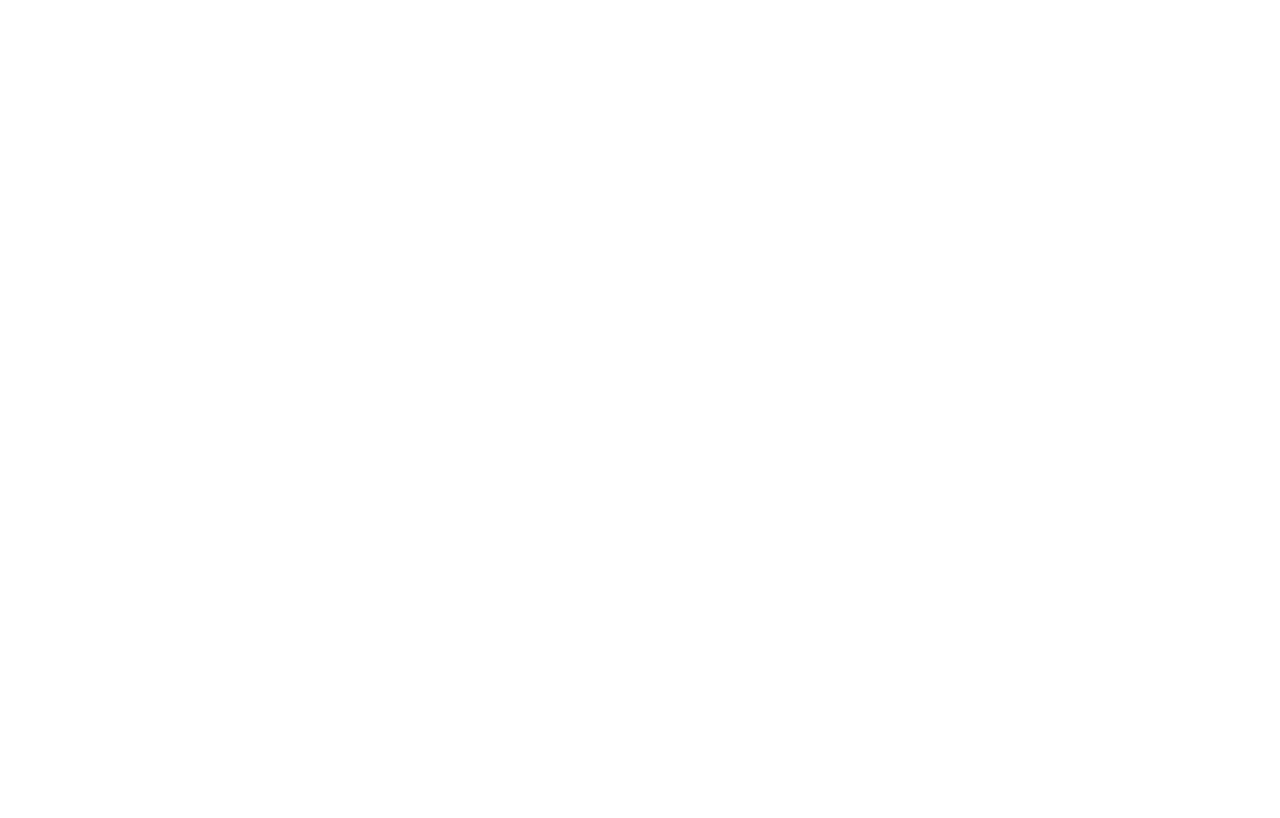
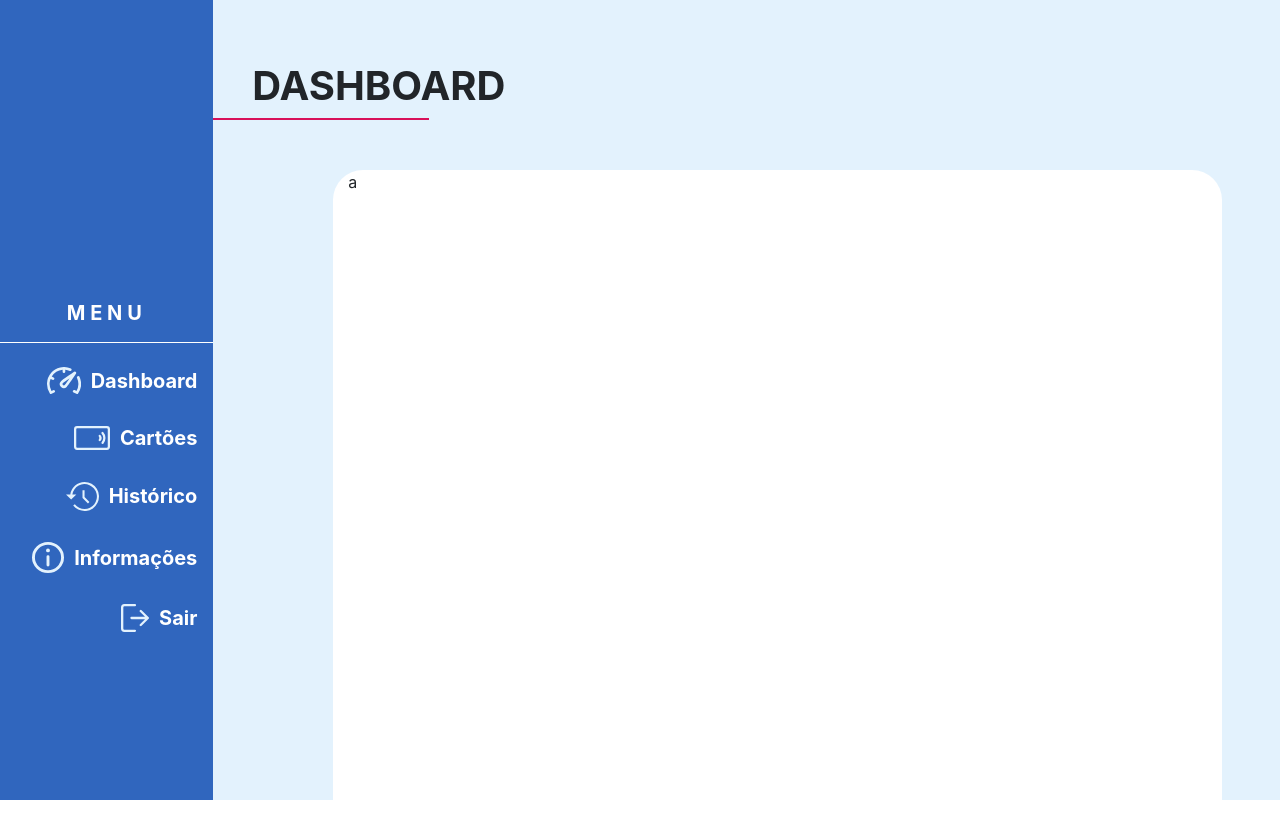
Before and after one commit to tiagobellaver/trabalhoLAB, a React (Create React App) app in the folder frontend/: page / in a window 1280 px wide. Built offline with nearby package versions, Linux system fonts and the light colour scheme.

Commit message:
Pages config

```diff
--- /dev/null
+++ b/frontend/src/components/Navbar/Navbar.jsx
@@ -0,0 +1,41 @@
+import React  from 'react';
+import { Container, Row, Col, Nav, NavItem, NavLink } from 'reactstrap';
+import { Image } from 'react-bootstrap';
+
+import Dashboard from '../../assets/dashboard.svg'
+import Cards from '../../assets/credit-card.svg';
+import Historic from '../../assets/history.svg';
+import Information from '../../assets/info.svg';
+import Logout from '../../assets/logout.svg';
+
+export default props =>
+<>
+    <Container fluid>
+        <Row>
+            <Col className="p-0 nav">
+                <Col className="p-0">
+                    <h2 className="nav-title">Menu</h2>
+                    <hr style={{borderColor: 'white'}} className="p-0"/>
+
+                    <Nav className="navbar-left">
+                        <NavItem>
+                            <NavLink href="/"><Image src={Dashboard} />Dashboard</NavLink>
+                        </NavItem>
+                        <NavItem>
+                            <NavLink href="/cartoes"><Image src={Cards} />Cartões</NavLink>
+                        </NavItem>
+                        <NavItem>
+                            <NavLink href="/historico"><Image src={Historic} />Histórico</NavLink>
+                        </NavItem>
+                        <NavItem>
+                            <NavLink href="/sobre"><Image src={Information} />Informações</NavLink>
+                        </NavItem>
+                        <NavItem>
+                            <NavLink href="/login"><Image src={Logout} />Sair</NavLink>
+                        </NavItem>
+                    </Nav>
+                </Col>
+            </Col>
+        </Row>
+    </Container>
+</>
--- a/frontend/src/main/App.css
+++ b/frontend/src/main/App.css
@@ -59,3 +59,12 @@
     width: 20%;
     border: 1px solid #D81159;
 }
+
+.content-container {
+    margin-top: 60px;
+    margin-left: 120px;
+    border-top-left-radius: 30px;
+    border-top-right-radius: 30px;
+    height: 81vh;
+    background-color: white;
+}
--- a/frontend/src/pages/about/About.jsx
+++ b/frontend/src/pages/about/About.jsx
@@ -1,6 +1,22 @@
 import React  from 'react';
+import { Container, Row, Col  } from 'reactstrap';
+
+import Navbar from '../../components/Navbar/Navbar';
 
 export default props =>
 <>
-Sobre
+    <Container fluid>
+        <Row>
+            <Col sm={2} md={2} lg={2} className="p-0 nav">
+                <Navbar />
+            </Col>
+            <Col sm={10} md={10} lg={10} className="p-0 main-context">
+                <h1 className="title-page">Sobre</h1>
+                <hr className="title-line"/>
+                <Col sm={10} md={10} lg={10} className="content-container">
+                    a
+                </Col>
+            </Col>
+        </Row>
+    </Container>
 </>
--- a/frontend/src/pages/cards/Cards.jsx
+++ b/frontend/src/pages/cards/Cards.jsx
@@ -1,6 +1,22 @@
 import React  from 'react';
+import { Container, Row, Col  } from 'reactstrap';
+
+import Navbar from '../../components/Navbar/Navbar';
 
 export default props =>
 <>
-Cartões
+    <Container fluid>
+        <Row>
+            <Col sm={2} md={2} lg={2} className="p-0 nav">
+                <Navbar />
+            </Col>
+            <Col sm={10} md={10} lg={10} className="p-0 main-context">
+                <h1 className="title-page">Cartões</h1>
+                <hr className="title-line"/>
+                <Col sm={10} md={10} lg={10} className="content-container">
+                    a
+                </Col>
+            </Col>
+        </Row>
+    </Container>
 </>
--- a/frontend/src/pages/historic/Historic.jsx
+++ b/frontend/src/pages/historic/Historic.jsx
@@ -1,6 +1,22 @@
 import React  from 'react';
+import { Container, Row, Col  } from 'reactstrap';
+
+import Navbar from '../../components/Navbar/Navbar';
 
 export default props =>
 <>
-Histórico
+    <Container fluid>
+        <Row>
+            <Col sm={2} md={2} lg={2} className="p-0 nav">
+                <Navbar />
+            </Col>
+            <Col sm={10} md={10} lg={10} className="p-0 main-context">
+                <h1 className="title-page">Histórico</h1>
+                <hr className="title-line"/>
+                <Col sm={10} md={10} lg={10} className="content-container">
+                    a
+                </Col>
+            </Col>
+        </Row>
+    </Container>
 </>
--- a/frontend/src/pages/home/Home.jsx
+++ b/frontend/src/pages/home/Home.jsx
@@ -1,6 +1,23 @@
 import React  from 'react';
+import { Container, Row, Col  } from 'reactstrap';
+
+import Navbar from '../../components/Navbar/Navbar';
+import './home.css';
 
 export default props =>
 <>
-Dashboard
+    <Container fluid>
+        <Row>
+            <Col sm={2} md={2} lg={2} className="p-0 nav">
+                <Navbar />
+            </Col>
+            <Col sm={10} md={10} lg={10} className="p-0 main-context">
+                <h1 className="title-page">Dashboard</h1>
+                <hr className="title-line"/>
+                <Col sm={10} md={10} lg={10} className="content-container">
+                    a
+                </Col>
+            </Col>
+        </Row>
+    </Container>
 </>
--- a/frontend/src/pages/login/Login.jsx
+++ b/frontend/src/pages/login/Login.jsx
@@ -27,7 +27,7 @@
                         <Input type="password" placeholder="Senha"/>
                     </FormGroup>
                     <FormGroup className="d-flex justify-content-center">
-                        <Link to="/home" type="button" className="login-button">Entrar</Link>
+                        <Link to="/" type="button" className="login-button">Entrar</Link>
                     </FormGroup>
                 </Form>
             </Col>
--- a/frontend/src/route/Routes.jsx
+++ b/frontend/src/route/Routes.jsx
@@ -15,7 +15,7 @@
     <BrowserRouter>
         <Switch>
             <Route exact path='/login' component={Login} />
-            <Route exact path='/home' component={Home} />
+            <Route exact path='/' component={Home} />
             <Route exact path='/cartoes' component={Cards} />
             <Route exact path='/cartao-detalhe' component={CardsDetail} />
             <Route exact path='/historico' component={Historic} />
```
Also changed, not shown: 1 other file (tests, documents, lock files or other folders).
